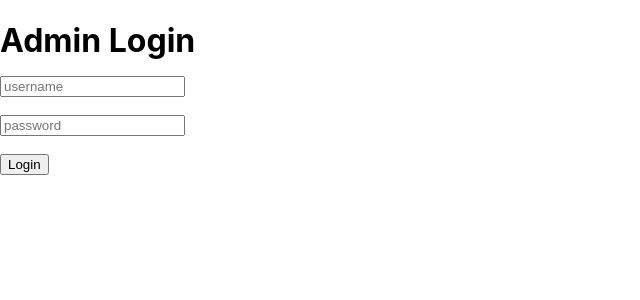
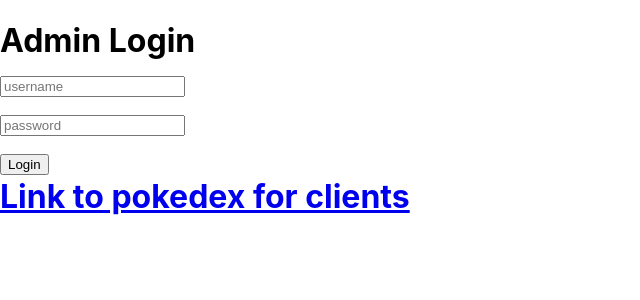
Before and after one commit to harryseo1992/comp4537-lab-set-s, a React (Create React App) app in the folder Assignment3/part1/front-end/: page / in a window 1280 px wide. Shown: the top 300 px of the page, without its empty margins (0-640 px from the left). Built offline with nearby package versions, Linux system fonts and the light colour scheme; no server answers.

Commit message:
Fixed autoRegister and added a Link to pokedex client

```diff
--- a/Assignment3/part1/front-end/src/Components/AdminDashboard/Login.js
+++ b/Assignment3/part1/front-end/src/Components/AdminDashboard/Login.js
@@ -1,6 +1,8 @@
 import React, { useEffect, useState } from "react";
 import axios from "axios";
 import Dashboard from "./Dashboard";
+import FilterablePokemon from "../FilterablePokemon/FilterablePokemon";
+import { Link, Route, Routes } from "react-router-dom";
 
 const Login = () => {
   const [userName, setUserName] = useState("");
@@ -11,10 +13,6 @@
 
   useEffect(() => {
     const autoRegister = async () => {
-      // await axios.post("http://localhost:6767/register", {
-      //   username: "admin",
-      //   password: "admin",
-      // });
       await axios({
         method: "POST",
         url: "http://localhost:6767/register",
@@ -24,6 +22,7 @@
         data: JSON.stringify({
           username: "admin1",
           password: "admin",
+          email: "admin@gmail.com",
           role: "admin",
         }),
         validateStatus: (status) => {
@@ -95,6 +94,9 @@
           <button type="submit">Login</button>
         </form>
       )}
+      <div>
+        <Link to="/pokedex">Link to pokedex for clients</Link>
+      </div>
     </div>
   );
 };
```
